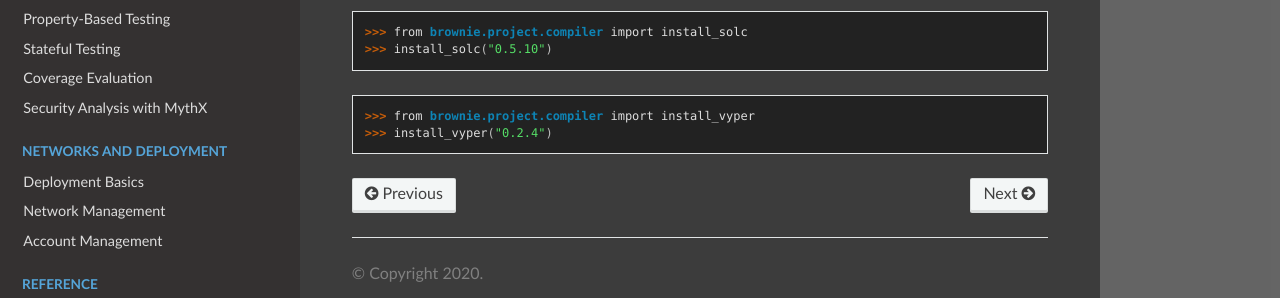
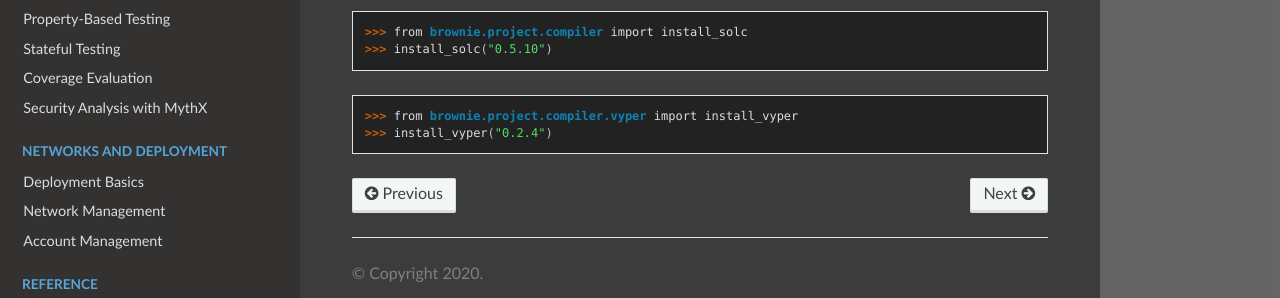
Before and after one commit to eth-brownie/brownie, a Sphinx documentation site: the page built from docs/compile.rst, in a window 1280 px wide and 900 px high, scrolled down 3419 px. Shown: the part 557-855 px from the top of the window. Built offline with Sphinx 7.4.7 and the Read the Docs theme 2.0.0, drawn with Linux system fonts in a browser that asks for light colours.

Commit message:
Fixing Docs Typo
Otherwise the import doesn't work. I guess alternatively the python export can be changed.

```diff
--- a/docs/compile.rst
+++ b/docs/compile.rst
@@ -168,5 +168,5 @@
 
 .. code-block:: python
 
-    >>> from brownie.project.compiler import install_vyper
+    >>> from brownie.project.compiler.vyper import install_vyper
     >>> install_vyper("0.2.4")
```
